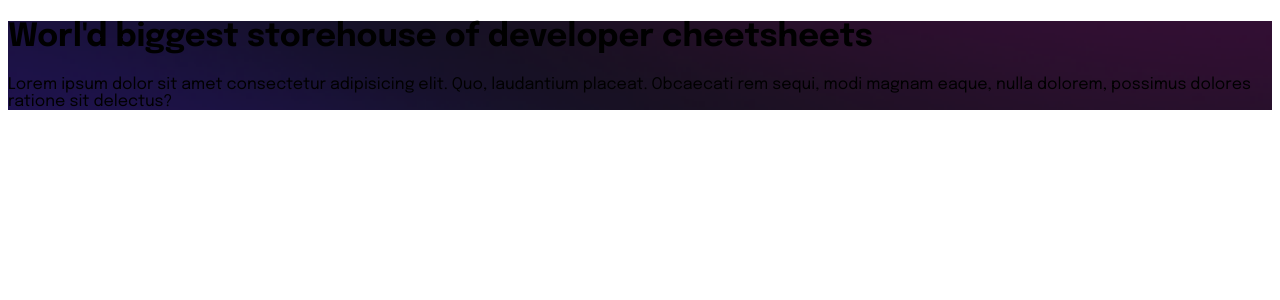
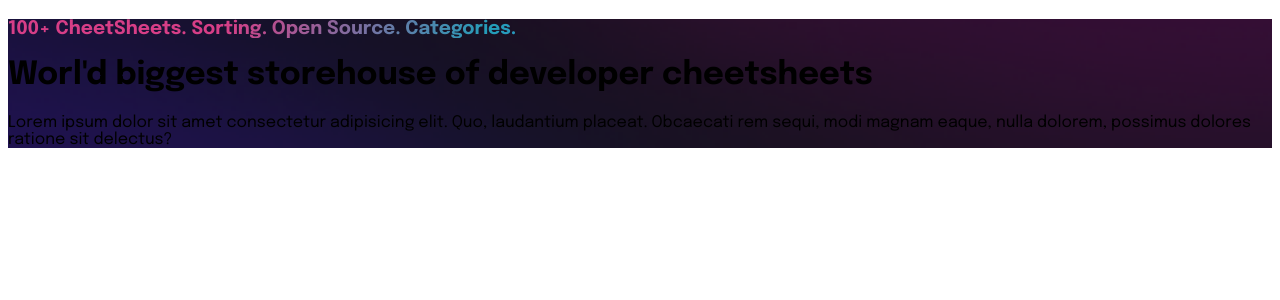
Before and after one commit to HappyBrother2022/codehouse, a Next.js app: page / in a window 1280 px wide. Shown: the top 300 px of the page. Built offline with nearby package versions, Linux system fonts and the light colour scheme.

Commit message:
add tagline to hero

```diff
--- a/components/Hero.js
+++ b/components/Hero.js
@@ -3,7 +3,10 @@ import React from "react";
 const Hero = () => {
   return (
     <div className="h-screen bg-image w-full text-[#ECF2F5] flex items-center justify-center">
-      <div className="w-7/12 h-full flex items-center justify-center flex-col pl-10">
+      <div className="w-7/12 h-full flex items-start justify-center flex-col pl-10">
+        <h3 className="text-lg bg-text-gradient font-bold mb-3 uppercase tracking-wider">
+          100+ CheetSheets. Sorting. Open Source. Categories.
+        </h3>
         <h1 className="font-bold text-[3.5rem] leading-[3.75rem]">
           Worl'd biggest storehouse of developer cheetsheets
         </h1>
--- a/styles/App.css
+++ b/styles/App.css
@@ -30,3 +30,13 @@ body {
 .bg-app-gradient:hover {
   background: #25235d;
 }
+.bg-text-gradient {
+  background: linear-gradient(
+    287.43deg,
+    rgb(119, 77, 255) 33.27%,
+    rgb(35, 158, 185) 61.72%,
+    rgb(215, 62, 135) 82.93%
+  );
+  -webkit-background-clip: text !important;
+  -webkit-text-fill-color: transparent;
+}
```
